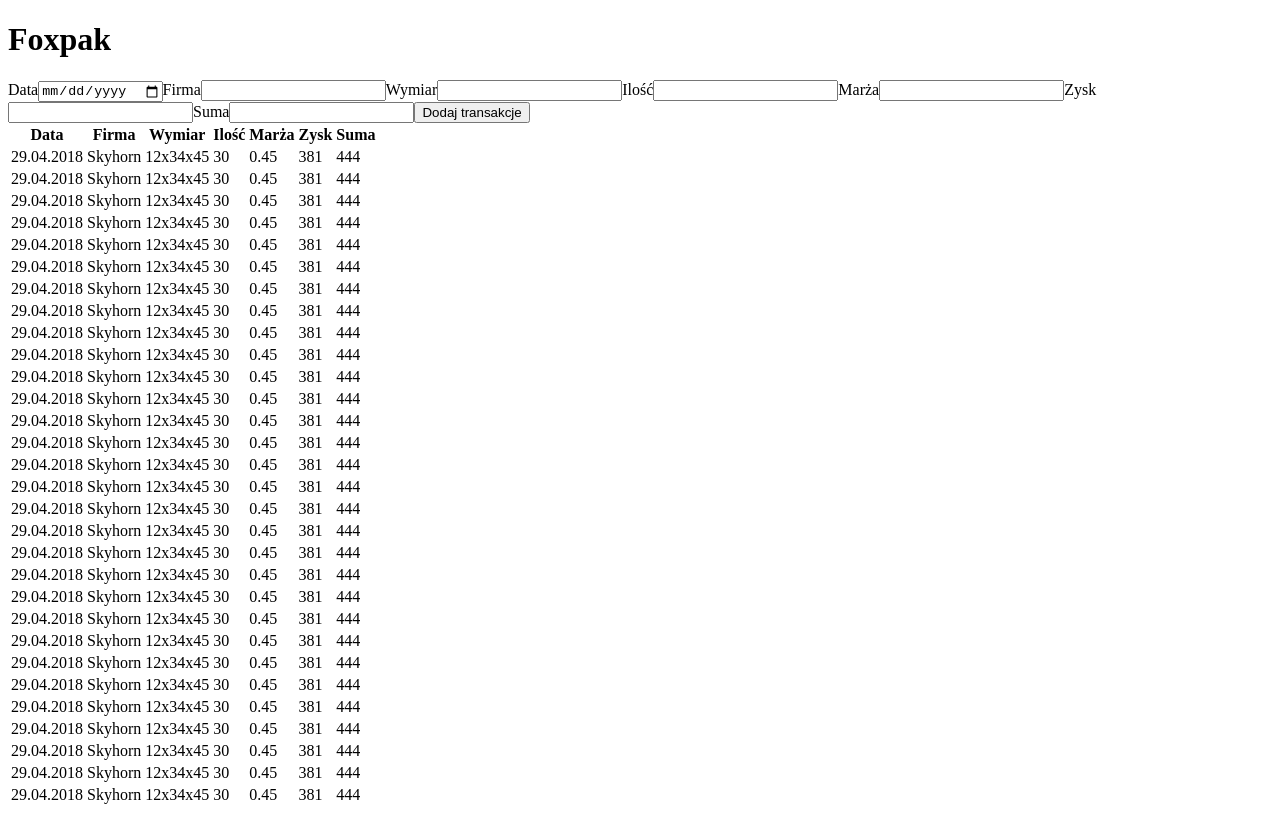
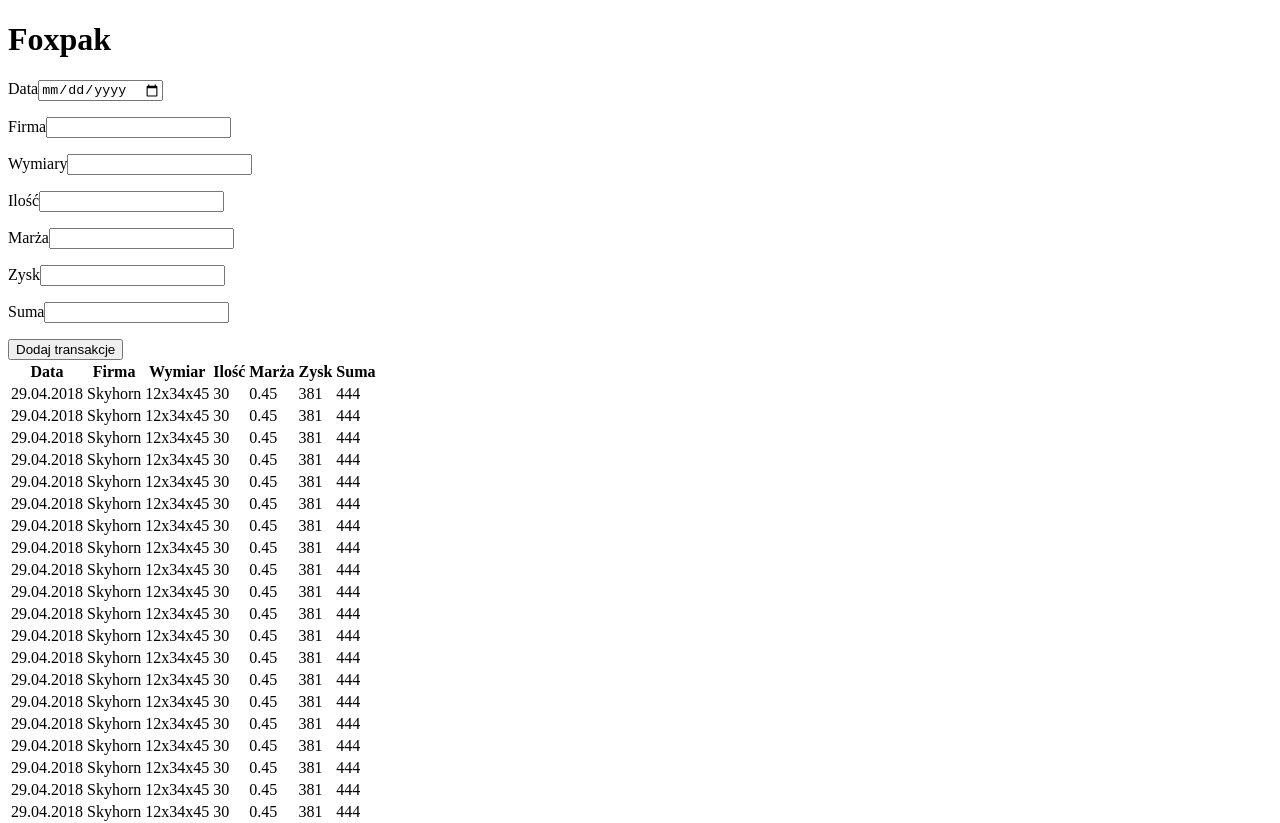
Before and after one commit to th7nder/foxpak, a React (Create React App) app: page / in a window 1280 px wide. Shown: the top 823 px of the page. Built offline with nearby package versions, Linux system fonts and the light colour scheme.

Commit message:
refactor: move components to separate folder and refactor AddItem

```diff
--- a/src/AddItem.jsx
+++ /dev/null
@@ -1,44 +0,0 @@
-import React from "react";
-
-const AddItem = () => (
-  <form onSubmit={e => e.preventDefault()}>
-    <label htmlFor="date">
-      Data
-      <input type="date" name="date" id="date" />
-    </label>
-
-    <label htmlFor="company">
-      Firma
-      <input type="text" name="company" id="company" />
-    </label>
-
-    <label htmlFor="dimensions">
-      Wymiar
-      <input type="text" name="dimensions" id="dimensions" />
-    </label>
-
-    <label htmlFor="amount">
-      Ilość
-      <input type="text" name="amount" id="amount" />
-    </label>
-
-    <label htmlFor="grossMargin">
-      Marża
-      <input type="text" name="grossMargin" id="grossMargin" />
-    </label>
-
-    <label htmlFor="revenue">
-      Zysk
-      <input type="text" name="revenue" id="revenue" />
-    </label>
-
-    <label htmlFor="sum">
-      Suma
-      <input type="text" name="sum" id="sum" />
-    </label>
-
-    <button type="submit">Dodaj transakcje</button>
-  </form>
-);
-
-export default AddItem;
--- /dev/null
+++ b/src/components/AddItem.jsx
@@ -0,0 +1,25 @@
+import React from "react";
+
+const AddItem = () => (
+  <form onSubmit={e => e.preventDefault()}>
+    {[
+      { name: "date", desc: "Data" },
+      { name: "company", desc: "Firma" },
+      { name: "dimensions", desc: "Wymiary" },
+      { name: "amount", desc: "Ilość" },
+      { name: "grossMargin", desc: "Marża" },
+      { name: "revenue", desc: "Zysk" },
+      { name: "sum", desc: "Suma" }
+    ].map(item => (
+      <p>
+        <label htmlFor={item.name}>
+          {item.desc}
+          <input type={item.name} name={item.name} id={item.name} />
+        </label>
+      </p>
+    ))}
+    <button type="submit">Dodaj transakcje</button>
+  </form>
+);
+
+export default AddItem;
--- a/src/index.js
+++ b/src/index.js
@@ -1,5 +1,5 @@
 import React from "react";
 import ReactDOM from "react-dom";
-import App from "./App";
+import App from "./components/App";
 
 ReactDOM.render(<App />, document.getElementById("root"));
```
Also changed, not shown: src/components/App.jsx (renamed from src/App.jsx), src/components/Table.jsx (renamed from src/Table.jsx).
